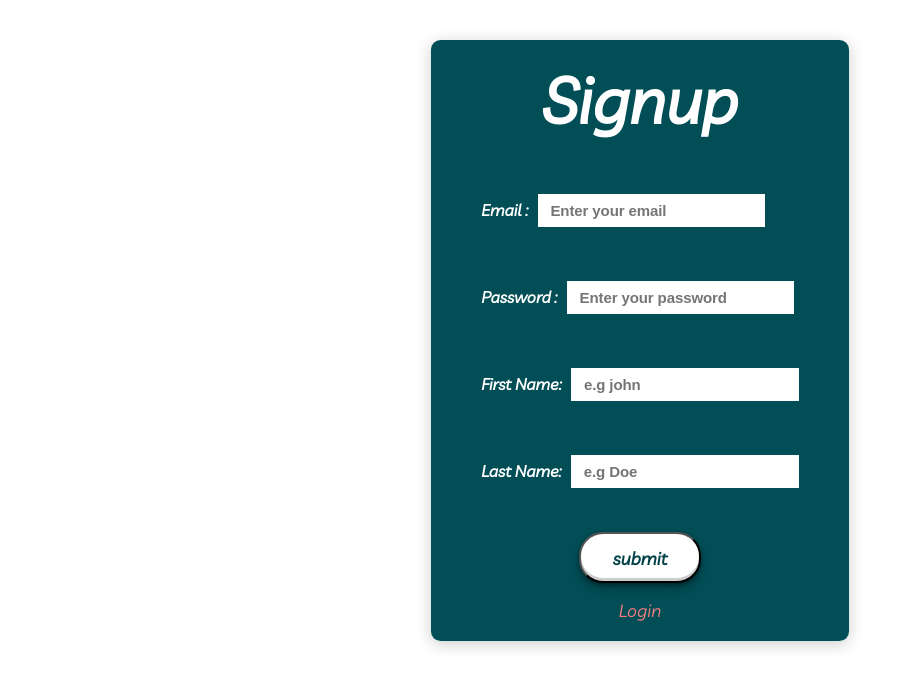
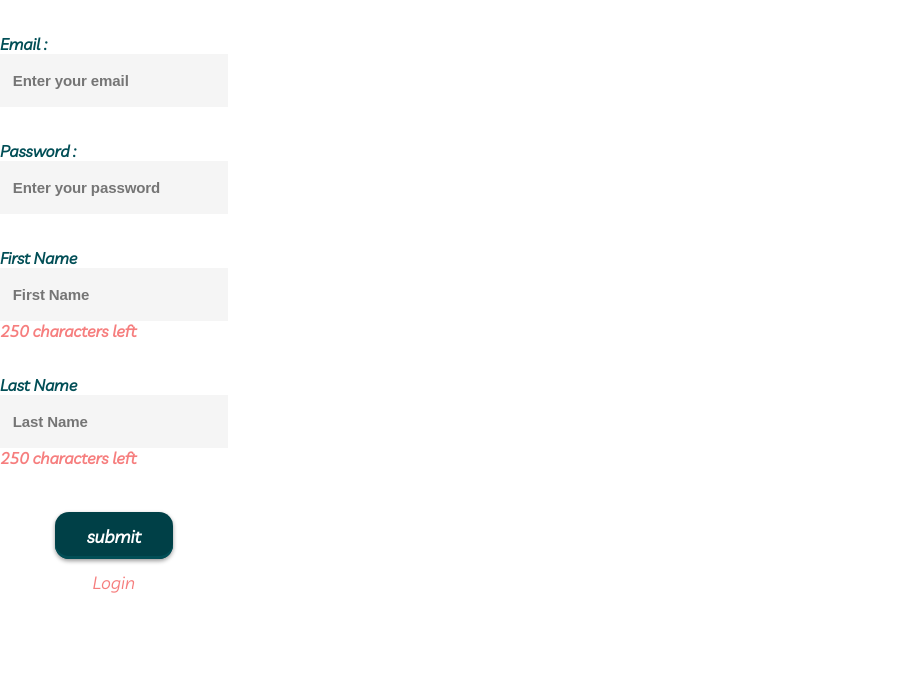
Before and after one commit to Gloria-Abedi-Gyemfa/address-book-system, a React (Create React App) app: page /signup in a window 1280 px wide. Shown: the top 688 px of the page, without its empty margins (0-917 px from the left). Built offline with nearby package versions, Linux system fonts and the light colour scheme.

Commit message:
created a card component and changed the styles for the login/signup page

```diff
--- a/src/App.css
+++ b/src/App.css
@@ -33,29 +33,32 @@ p {
   font-size: 16px;
   color: var(--white);
 }
-form,
-.text-input {
+form {
   width: max-content;
-  background-color: var(--green-color);
+  /* background-color: var(white); */
   display: flex;
   flex-direction: column;
-  height: 100%;
-  margin: auto;
-  margin-top: 40px;
-  padding: 20px 50px;
+  /* padding: 20px 50px; */
+
+}
+.card{
+  position: absolute;
+  top: 50%;
+  left: 50%;
+  transform: translate(-50%, -50%);
   border-radius: 0.6rem;
   box-shadow: 0px 3px 16px 0px rgba(0, 0, 0, 0.2);
 }
-.form-center {
+/* .form-center {
   margin-left: 20px;
-}
+} */
 label {
   font-weight: 700;
   margin-right: 0.6rem;
   color: var(--dark-blue);
 }
 .heading {
-  color: var(--white);
+  color: var(--dark-green);
   margin: auto;
 }
 h2 {
@@ -65,22 +68,24 @@ input {
   font-size: 0.94rem;
   padding: 0.5rem 0.8rem;
   font-weight: 600;
-  /* line-height: 1.56rem; */
 
   letter-spacing: -0.115385px;
-  height: 17px;
+  height: 37px;
+  background-color: whitesmoke;
   border: none;
 }
 input:focus {
   border: 1px solid white;
   outline: none;
 }
-.input-container {
-  margin-top: 54px;
-  overflow-x: hidden;
+.input-container,
+.text-input {
+  display: flex;
+  flex-direction: column;
+  margin-top: 34px;
 }
 label {
-  color: var(--white);
+  color: var(--green-color);
 }
 .form-group-first,
 .form-group-last {
@@ -88,7 +93,7 @@ label {
 }
 
 .btn {
-  color: var(--dark-green);
+  color: var(--white);
   padding: 0.6rem 2rem;
 
   font-family: Livvic;
@@ -97,13 +102,14 @@ label {
   line-height: 28px;
   letter-spacing: 0px;
 
-  background: var(--white);
-  border-radius: 24px;
+  background: var(--dark-green);
+  border-radius: 14px;
   cursor: pointer;
   margin: auto;
   margin-top: 44px;
+  border: none;
   box-shadow: rgba(0, 0, 0, 0.4) 0px 2px 4px,
-    rgba(0, 0, 0, 0.3) 0px 7px 13px -3px, rgba(0, 0, 0, 0.2) 0px -3px 0px inset;
+     var(--green-color) 0px -3px 0px inset;
 }
 .alert {
   font-size: 30px;
--- a/src/components/input/TextInput.js
+++ b/src/components/input/TextInput.js
@@ -1,20 +1,23 @@
 import React, {useState} from 'react'
 
-const TextInput = () => {
+const TextInput = ({label}) => {
   const [characterCounter, setCharacterCounter] = useState('')
 
 
   return (
-    <section className='text-input'>
-      <h4>Add Comment</h4>
-      <textarea placeholder="Type your comment here"
+    <div className='text-input'>
+      <label>{label}</label>
+      <input
+      placeholder={label}
+      name={label}
+      type="text"
       onChange={e=>setCharacterCounter(e.target.value)}
       value={characterCounter}
       required
       maxLength='250'
-      ></textarea>
+      />
       <h4 className='danger'>{250 - characterCounter.length} characters left</h4>
-    </section>
+    </div>
 
   )
 }
--- a/src/components/login/Login.js
+++ b/src/components/login/Login.js
@@ -1,5 +1,4 @@
 import React, { useState } from 'react'
-import axios from 'axios'
 import { Link, useNavigate } from 'react-router-dom'
 import Button from '../button/Button'
 import EmailInput from '../input/EmailInput'
@@ -12,6 +11,7 @@ const Login = () => {
   const [password, setPassword] = useState('')
   const [alert, setAlert] = useState({ show: false, message: '', type: '' })
   const navigate = useNavigate()
+
 
   const handleSubmit = async e => {
     e.preventDefault()
@@ -46,11 +46,8 @@ const Login = () => {
     <>
       {alert.show && <Alert message={alert.message} type={alert.type} />}
       <form onSubmit={handleSubmit}>
-        <h1 className="heading">Login</h1>
-        <div className="input-wrapper">
           <EmailInput email={email} setEmail={setEmail} />
           <PasswordInput password={password} setPassword={setPassword} />
-        </div>
         <Button />
         <div className="alt">
           <Link to="/signup">Signup</Link>
--- a/src/components/signup/Signup.js
+++ b/src/components/signup/Signup.js
@@ -5,6 +5,7 @@ import Alert from '../feature/Alert'
 import Button from '../button/Button'
 import EmailInput from '../input/EmailInput'
 import PasswordInput from '../input/PasswordInput'
+import TextInput from '../input/TextInput'
 
 const Signup = () => {
   const [email, setEmail] = useState('')
@@ -67,31 +68,10 @@ const Signup = () => {
       {alert.show && <Alert type={alert.type} message={alert.message} />}
 
       <form onSubmit={handleSubmit}>
-        <h1 className="heading">Signup</h1>
-
           <EmailInput email={email} setEmail={setEmail} />
-
           <PasswordInput password={password} setPassword={setPassword} />
-          <div className="form-group-first">
-            <label>First Name:</label>
-            <input
-              name="name"
-              type="text"
-              value={firstName}
-              onChange={e => setFirstName(e.target.value)}
-              placeholder="e.g john"
-            />
-          </div>
-          <div className="form-group-last">
-            <label>Last Name:</label>
-            <input
-              name="name"
-              type="text"
-              value={lastName}
-              onChange={e => setLastName(e.target.value)}
-              placeholder="e.g Doe"
-            />
-          </div>
+          <TextInput label='First Name' />
+          <TextInput label='Last Name'/>
           <Button />
           <div className="alt">
             <Link to="/">Login</Link>
```
Also changed, not shown: src/components/Card.js (+6 -2 lines).
